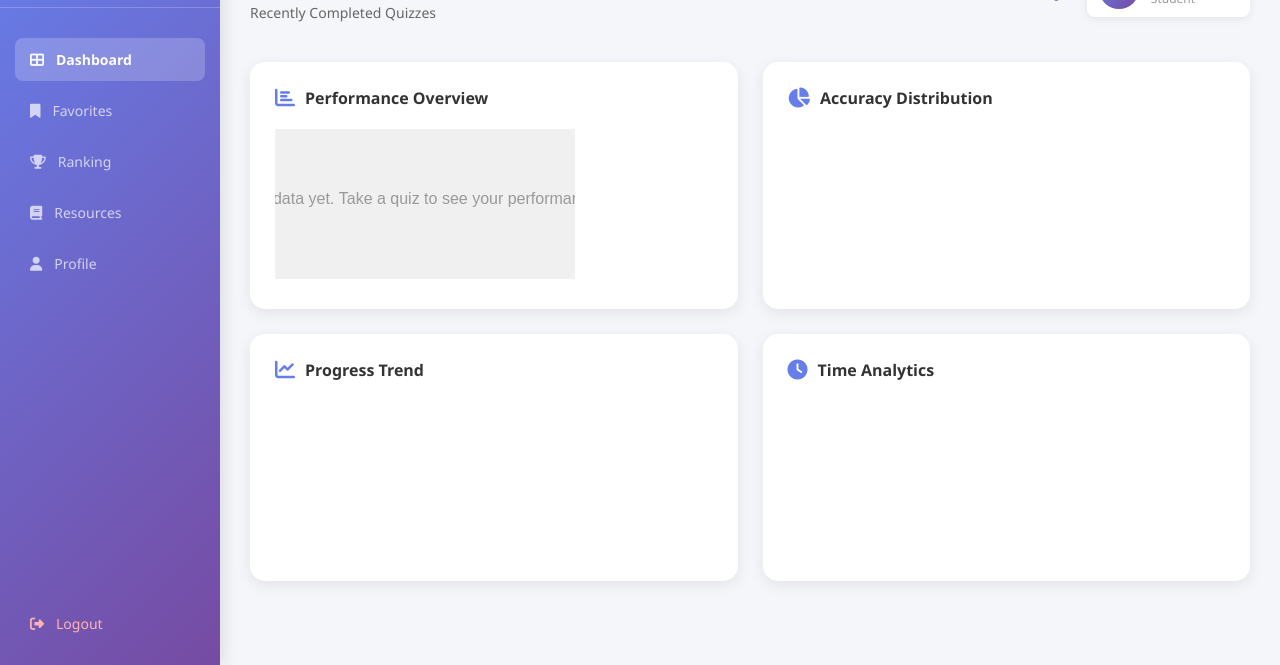
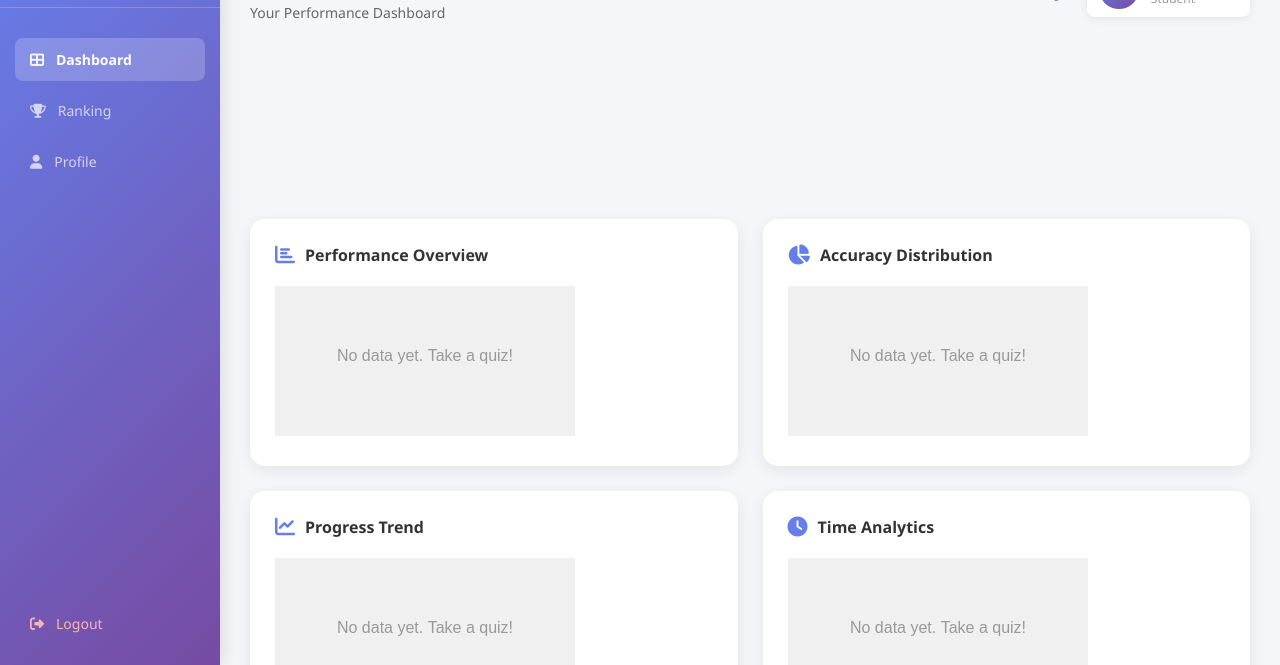
Before and after one commit to bmonish05/javaproject, a plain HTML site: page profile.html in a window 1280 px wide. Shown: the part 135-800 px from the top of the page. Drawn offline with nearby package versions, Linux system fonts and the light colour scheme; sample sign-in values are in the browser's storage.

Commit message:
git push

```diff
--- a/profile.html
+++ b/profile.html
@@ -30,14 +30,8 @@
                 <button class="nav-item active" data-section="dashboard">
                     <i class="fas fa-th-large"></i><span>Dashboard</span>
                 </button>
-                <button class="nav-item" data-section="favorites">
-                    <i class="fas fa-bookmark"></i><span>Favorites</span>
-                </button>
                 <button class="nav-item" data-section="ranking">
                     <i class="fas fa-trophy"></i><span>Ranking</span>
-                </button>
-                <button class="nav-item" data-section="resources">
-                    <i class="fas fa-book"></i><span>Resources</span>
                 </button>
                 <button class="nav-item" data-section="profile">
                     <i class="fas fa-user"></i><span>Profile</span>
@@ -55,7 +49,7 @@
             <div class="profile-topbar">
                 <div class="topbar-left">
                     <h1 id="greetingText">Hello!</h1>
-                    <p id="subtitleText">Recently Completed Quizzes</p>
+                    <p id="subtitleText">Your Performance Dashboard</p>
                 </div>
                 <div class="topbar-right">
                     <i class="fas fa-bell"></i>
@@ -71,29 +65,6 @@
 
             <!-- DASHBOARD -->
             <div id="dashboard-section" class="section-content">
-                <!-- CHARTS SECTION -->
-                <div class="dashboard-charts">
-                    <div class="chart-card">
-                        <h3><i class="fas fa-chart-bar"></i> Performance Overview</h3>
-                        <canvas id="performanceChart"></canvas>
-                    </div>
-
-                    <div class="chart-card">
-                        <h3><i class="fas fa-pie-chart"></i> Accuracy Distribution</h3>
-                        <canvas id="accuracyChart"></canvas>
-                    </div>
-
-                    <div class="chart-card">
-                        <h3><i class="fas fa-line-chart"></i> Progress Trend</h3>
-                        <canvas id="progressChart"></canvas>
-                    </div>
-
-                    <div class="chart-card">
-                        <h3><i class="fas fa-clock"></i> Time Analytics</h3>
-                        <canvas id="timeChart"></canvas>
-                    </div>
-                </div>
-
                 <!-- QUIZ STATS -->
                 <div class="quiz-stats-section">
                     <div class="stat-card-dashboard">
@@ -137,6 +108,29 @@
                     </div>
                 </div>
 
+                <!-- CHARTS SECTION -->
+                <div class="dashboard-charts">
+                    <div class="chart-card">
+                        <h3><i class="fas fa-chart-bar"></i> Performance Overview</h3>
+                        <canvas id="performanceChart"></canvas>
+                    </div>
+
+                    <div class="chart-card">
+                        <h3><i class="fas fa-pie-chart"></i> Accuracy Distribution</h3>
+                        <canvas id="accuracyChart"></canvas>
+                    </div>
+
+                    <div class="chart-card">
+                        <h3><i class="fas fa-line-chart"></i> Progress Trend</h3>
+                        <canvas id="progressChart"></canvas>
+                    </div>
+
+                    <div class="chart-card">
+                        <h3><i class="fas fa-clock"></i> Time Analytics</h3>
+                        <canvas id="timeChart"></canvas>
+                    </div>
+                </div>
+
                 <!-- QUIZ CARDS -->
                 <section class="quiz-cards-section" id="quizCardsSection"></section>
 
@@ -176,14 +170,6 @@
                 </section>
             </div>
 
-            <!-- FAVORITES -->
-            <div id="favorites-section" class="section-content" style="display: none;">
-                <div class="content-card">
-                    <h2><i class="fas fa-bookmark"></i> My Favorite Quizzes</h2>
-                    <div class="favorites-grid" id="favoritesGrid">Loading...</div>
-                </div>
-            </div>
-
             <!-- RANKING -->
             <div id="ranking-section" class="section-content" style="display: none;">
                 <div class="content-card">
@@ -199,27 +185,19 @@
                             <div class="rank-score" id="myRankScore">0 points</div>
                         </div>
                         <div class="leaderboard">
-                            <h3>Top 10 Students</h3>
+                            <h3>Top 15 Students</h3>
                             <table class="ranking-table">
                                 <thead>
                                     <tr>
-                                        <th>Rank</th><th>Student</th><th>Score</th><th>Accuracy</th><th>Quizzes</th>
+                                        <th>Rank</th><th>Student Name</th><th>Score</th><th>Accuracy</th><th>Quizzes</th>
                                     </tr>
                                 </thead>
                                 <tbody id="rankingTableBody">
-                                    <tr><td colspan="5" style="text-align: center; padding: 30px;">Loading...</td></tr>
+                                    <tr><td colspan="5" style="text-align: center; padding: 30px;">Loading rankings...</td></tr>
                                 </tbody>
                             </table>
                         </div>
                     </div>
-                </div>
-            </div>
-
-            <!-- RESOURCES -->
-            <div id="resources-section" class="section-content" style="display: none;">
-                <div class="content-card">
-                    <h2><i class="fas fa-book"></i> Learning Resources</h2>
-                    <div class="resources-grid" id="resourcesGrid">Loading...</div>
                 </div>
             </div>
 
@@ -289,6 +267,16 @@
         let progressChartObj = null;
         let timeChartObj = null;
 
+        // Random student names
+        const firstNames = ['James', 'Mary', 'Robert', 'Patricia', 'Michael', 'Jennifer', 'William', 'Linda', 'David', 'Barbara', 'Richard', 'Elizabeth', 'Joseph', 'Susan', 'Thomas', 'Jessica', 'Charles', 'Sarah', 'Christopher', 'Karen', 'Daniel', 'Nancy', 'Matthew', 'Lisa', 'Mark', 'Betty', 'Donald', 'Margaret', 'Steven', 'Sandra', 'Paul', 'Ashley', 'Andrew', 'Kimberly', 'Joshua', 'Emily', 'Kenneth', 'Donna', 'Kevin', 'Michelle', 'Brian', 'Carol', 'George', 'Amanda', 'Edward', 'Melissa', 'Ronald', 'Deborah', 'Timothy', 'Stephanie', 'Jason', 'Rebecca'];
+        const lastNames = ['Smith', 'Johnson', 'Williams', 'Brown', 'Jones', 'Garcia', 'Miller', 'Davis', 'Rodriguez', 'Martinez', 'Hernandez', 'Lopez', 'Gonzalez', 'Wilson', 'Anderson', 'Thomas', 'Taylor', 'Moore', 'Jackson', 'Martin', 'Lee', 'Perez', 'Thompson', 'White', 'Harris', 'Sanchez', 'Clark', 'Ramirez', 'Lewis', 'Robinson', 'Young', 'Allen', 'King', 'Wright', 'Scott', 'Torres', 'Peterson', 'Phillips', 'Campbell', 'Parker', 'Evans', 'Edwards', 'Collins', 'Reyes', 'Stewart', 'Morris', 'Morales', 'Murphy', 'Cook', 'Rogers'];
+
+        function getRandomStudent() {
+            const firstName = firstNames[Math.floor(Math.random() * firstNames.length)];
+            const lastName = lastNames[Math.floor(Math.random() * lastNames.length)];
+            return `${firstName} ${lastName}`;
+        }
+
         document.addEventListener('DOMContentLoaded', initializeProfile);
 
         function initializeProfile() {
@@ -302,8 +290,6 @@
             document.getElementById('userNameMini').textContent = user.name;
 
             loadDashboard(user);
-            loadFavorites();
-            loadResources();
             loadRankings(user);
             loadProfileInfo(user);
             setupNavigation();
@@ -407,13 +393,16 @@
         function loadCharts(results) {
             if (results.length === 0) {
                 // Show empty state
-                const ctx1 = document.getElementById('performanceChart').getContext('2d');
-                ctx1.fillStyle = '#f0f0f0';
-                ctx1.fillRect(0, 0, ctx1.canvas.width, ctx1.canvas.height);
-                ctx1.fillStyle = '#999';
-                ctx1.font = '16px Arial';
-                ctx1.textAlign = 'center';
-                ctx1.fillText('No data yet. Take a quiz to see your performance!', ctx1.canvas.width / 2, ctx1.canvas.height / 2);
+                const canvases = ['performanceChart', 'accuracyChart', 'progressChart', 'timeChart'];
+                canvases.forEach(id => {
+                    const ctx = document.getElementById(id).getContext('2d');
+                    ctx.fillStyle = '#f0f0f0';
+                    ctx.fillRect(0, 0, ctx.canvas.width, ctx.canvas.height);
+                    ctx.fillStyle = '#999';
+                    ctx.font = '16px Arial';
+                    ctx.textAlign = 'center';
+                    ctx.fillText('No data yet. Take a quiz!', ctx.canvas.width / 2, ctx.canvas.height / 2);
+                });
                 return;
             }
 
@@ -528,7 +517,6 @@
             // Time Analytics Chart
             const ctx4 = document.getElementById('timeChart').getContext('2d');
             if (timeChartObj) timeChartObj.destroy();
-            const avgTimes = results.map(r => Math.round(20)); // Average time per question is 20 seconds
             timeChartObj = new Chart(ctx4, {
                 type: 'radar',
                 data: {
@@ -563,69 +551,29 @@
             });
         }
 
-        function loadFavorites() {
-            const favs = [
-                { icon: 'fa-code', title: 'JavaScript Basics', desc: 'Master fundamentals', rating: '4.8/5', students: '1.2K' },
-                { icon: 'fa-palette', title: 'CSS Styling', desc: 'Advanced techniques', rating: '4.6/5', students: '890' },
-                { icon: 'fa-globe', title: 'Web Development', desc: 'Full course', rating: '4.9/5', students: '2.1K' },
-                { icon: 'fa-database', title: 'Database Design', desc: 'SQL essentials', rating: '4.7/5', students: '756' },
-                { icon: 'fa-react', title: 'React Framework', desc: 'Modern UIs', rating: '4.85/5', students: '1.5K' },
-                { icon: 'fa-node', title: 'Node.js Backend', desc: 'Server dev', rating: '4.75/5', students: '980' }
-            ];
+        function loadRankings(user) {
+            const students = [];
+            for (let i = 0; i < 15; i++) {
+                students.push({
+                    name: getRandomStudent(),
+                    score: 2450 - (i * 85),
+                    accuracy: 96 - (i * 2),
+                    quizzes: 15 + i
+                });
+            }
 
-            document.getElementById('favoritesGrid').innerHTML = favs.map(f => `
-                <div class="favorite-item">
-                    <div class="fav-icon"><i class="fas ${f.icon}"></i></div>
-                    <h3>${f.title}</h3>
-                    <p>${f.desc}</p>
-                    <div class="fav-stats">
-                        <span><i class="fas fa-star"></i> ${f.rating}</span>
-                        <span><i class="fas fa-users"></i> ${f.students}</span>
-                    </div>
-                    <button class="btn-start-fav" onclick="location.href='index.html'"><i class="fas fa-play"></i> Start</button>
-                </div>
-            `).join('');
-        }
-
-        function loadResources() {
-            const res = [
-                { icon: 'fa-video', type: 'Video', title: 'JavaScript ES6', desc: 'Modern features', meta1: '2h 30m', meta2: 'Beginner' },
-                { icon: 'fa-file-pdf', type: 'PDF', title: 'CSS Grid', desc: 'Grid layout', meta1: '45 pages', meta2: 'Intermediate' },
-                { icon: 'fa-link', type: 'Article', title: 'React Hooks', desc: 'State management', meta1: '15 min', meta2: 'Advanced' },
-                { icon: 'fa-code-branch', type: 'Code', title: 'Node Boilerplate', desc: 'Template', meta1: 'GitHub', meta2: '2.5K stars' },
-                { icon: 'fa-play-circle', type: 'Course', title: 'Web Dev', desc: 'Full bootcamp', meta1: '40h', meta2: 'All' },
-                { icon: 'fa-comments', type: 'Forum', title: 'Community', desc: 'Developers', meta1: '5K+', meta2: '10K+' }
-            ];
-
-            document.getElementById('resourcesGrid').innerHTML = res.map(r => `
-                <div class="resource-item">
-                    <div class="resource-header">
-                        <i class="fas ${r.icon}"></i>
-                        <span class="resource-type">${r.type}</span>
-                    </div>
-                    <h3>${r.title}</h3>
-                    <p>${r.desc}</p>
-                    <div class="resource-meta">
-                        <span><i class="fas fa-clock"></i> ${r.meta1}</span>
-                        <span><i class="fas fa-graduation-cap"></i> ${r.meta2}</span>
-                    </div>
-                    <a href="#" class="btn-resource" onclick="return false;"><i class="fas fa-arrow-right"></i> View</a>
-                </div>
-            `).join('');
-        }
-
-        function loadRankings(user) {
-            const students = ['Alex Johnson', 'Sarah Smith', 'Michael Chen', 'Emma Davis', 'James Wilson', 'Olivia Brown', 'Ethan Miller', 'Sophia Taylor', 'Noah Anderson', 'Ava Martinez'];
-
-            let html = students.map((name, i) => {
-                let medal = i === 0 ? '<i class="fas fa-medal" style="color: #FFD700;"></i>' : i === 1 ? '<i class="fas fa-medal" style="color: #C0C0C0;"></i>' : i === 2 ? '<i class="fas fa-medal" style="color: #CD7F32;"></i>' : '#' + (i + 1);
+            let html = students.map((student, i) => {
+                let medal = i === 0 ? '<i class="fas fa-medal" style="color: #FFD700;"></i>' :
+                           i === 1 ? '<i class="fas fa-medal" style="color: #C0C0C0;"></i>' :
+                           i === 2 ? '<i class="fas fa-medal" style="color: #CD7F32;"></i>' :
+                           '<span style="color: #667eea; font-weight: 700; font-size: 16px;">#' + (i + 1) + '</span>';
                 return `
                     <tr>
                         <td><span class="rank-medal">${medal}</span></td>
-                        <td><strong>${name}</strong></td>
-                        <td><span class="score-badge">${2450 - i * 85}</span></td>
-                        <td><span class="accuracy-badge">${96 - i * 2}%</span></td>
-                        <td><span class="quizzes-badge">${15 + i}</span></td>
+                        <td><strong style="color: #333; font-size: 14px;">${student.name}</strong></td>
+                        <td><span class="score-badge">${student.score}</span></td>
+                        <td><span class="accuracy-badge">${student.accuracy}%</span></td>
+                        <td><span class="quizzes-badge">${student.quizzes}</span></td>
                     </tr>
                 `;
             }).join('');
```
